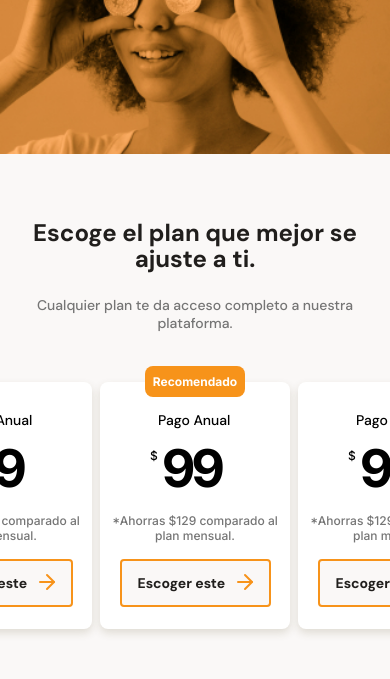
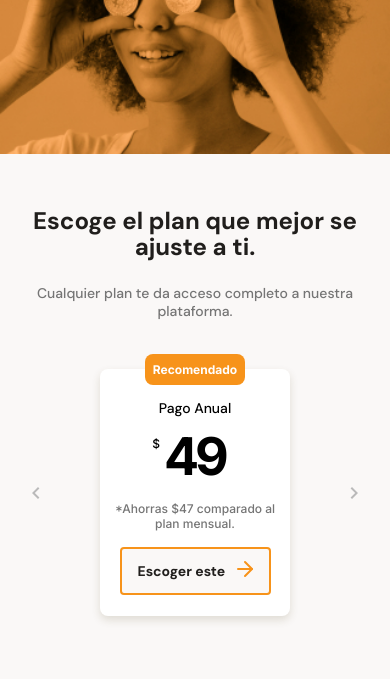
Before and after one commit to MauriMurillo/Batabit-Project, a plain HTML site: page index.html in a window 390 px wide. Shown: the part 2254-2933 px from the top of the page. Drawn offline with Linux system fonts and the light colour scheme.

Commit message:
finished mobile site
added options slide show, fixed some styles and position

```diff
--- a/Styles/styles-index.css
+++ b/Styles/styles-index.css
@@ -405,7 +405,7 @@ header .header-button-container #flechaabajo{
 .options > p{
     text-align: center;
     padding: 8px;
-    margin-bottom: -15px;
+    margin-bottom: -40px;
     font-family: 'Inter';
     font-style: normal;
     font-weight: 700;
@@ -423,6 +423,30 @@ header .header-button-container #flechaabajo{
     grid-template-columns: repeat(3,190px);
     gap: 8px;
     grid-template-rows: 247px;
+    grid-template-areas:
+        "one two three"
+    ;
+}
+.options #arrow-left-options{
+    width: 24px;
+    height: 24px;
+    border: none;
+    background-color: var(--offwhite);
+    position: relative;
+    top: calc(135.5px);
+    right: calc(50% - 36px);
+}
+.options #arrow-right-options{
+    width: 24px;
+    height: 24px;
+    border: none;
+    background-color: var(--offwhite);
+    position: relative;
+    bottom: calc(135.5px);
+    left: calc(50% - 36px);
+}
+.options .options-grid-container .options-grid-pane:nth-child(2n+1){
+    visibility: hidden;
 }
 .options .options-grid-container .options-grid-pane{
     background-color: white;
@@ -435,7 +459,8 @@ header .header-button-container #flechaabajo{
     justify-content: center;
 }
 .options .options-grid-container .options-grid-pane .options-grid-pane-heading{
-    margin: 8px 58px;
+    align-self: center;
+    margin: 8px 0px;
     font-family: 'DM Sans';
     font-style: normal;
     font-weight: 500;
@@ -444,9 +469,9 @@ header .header-button-container #flechaabajo{
     color: black;
 }
 .options .options-grid-container .options-grid-pane .options-grid-pane-price{
-    width: 75px;
+    padding-right: 13px;
     height: 60px;
-    margin-left: 50px;
+    align-self: center;
     margin-bottom: 16px;
     font-family: 'Inter';
     font-style: normal;
@@ -468,6 +493,8 @@ header .header-button-container #flechaabajo{
     line-height: 1.5rem;
 }
 .options .options-grid-container .options-grid-pane .options-grid-pane-info{
+    width: 85%;
+    align-self: center;
     text-align: center;
     font-family: 'Inter';
     font-style: normal;
--- a/index.html
+++ b/index.html
@@ -104,46 +104,47 @@
                 <p>Cualquier plan te da acceso completo a nuestra plataforma.</p>
             </div>
             <p class="-picture-button">Recomendado</p>
+            <button id="arrow-left-options" onclick="slide_options_left()"><img src="./Assets/icons/arrow-left-grey.svg" alt=""></button>
             <div class="options-grid-container">
-                <div class="options-grid-pane">
+                <div id="month" class="options-grid-pane">
                     <p class="options-grid-pane-heading">
-                        Pago Anual
+                        Pago Mensual
                     </p>
                     <p class="options-grid-pane-price">
-                        99
+                        8
                     </p>
                     <p class="options-grid-pane-info">
-                        *Ahorras $129 comparado al plan mensual.
+                        *Plan Basico para mantenerte informado
                     </p>
                     <div class="options-grid-pane-button-container">
                         <a href="" class="options-grid-pane-button">Escoger este</a>
                         <a href=""><img src="./Assets/icons/arrow-right-orange.svg" alt="" id="flecha-der-naranja"></a>
                     </div>
                 </div>
-                <div class="options-grid-pane">
+                <div id="year" class="options-grid-pane">
                     <p class="options-grid-pane-heading">
                         Pago Anual
                     </p>
                     <p class="options-grid-pane-price">
-                        99
+                        49
                     </p>
                     <p class="options-grid-pane-info">
-                        *Ahorras $129 comparado al plan mensual.
+                        *Ahorras $47 comparado al plan mensual.
                     </p>
                     <div class="options-grid-pane-button-container">
                         <a href="" class="options-grid-pane-button">Escoger este</a>
                         <a href=""><img src="./Assets/icons/arrow-right-orange.svg" alt="" id="flecha-der-naranja"></a>
                     </div>
                 </div>
-                <div class="options-grid-pane">
+                <div id="life" class="options-grid-pane">
                     <p class="options-grid-pane-heading">
-                        Pago Anual
+                        Acceso de por vida
                     </p>
                     <p class="options-grid-pane-price">
                         99
                     </p>
                     <p class="options-grid-pane-info">
-                        *Ahorras $129 comparado al plan mensual.
+                        *Ahorras $999+ comparado al plan anual.
                     </p>
                     <div class="options-grid-pane-button-container">
                         <a href="" class="options-grid-pane-button">Escoger este</a>
@@ -151,6 +152,7 @@
                     </div>
                 </div>
             </div>
+            <button id="arrow-right-options" onclick="slide_options_right()"><img src="./Assets/icons/arrow-right-grey.svg" alt=""></button>
         </section>
     </main>
 <!----------------------->
--- a/script.js
+++ b/script.js
@@ -1,5 +1,5 @@
 let slide_exchange_position = 0;
-let slide_options_position = 0;
+let slide_options_position = 1;
 
 
 function slide(){
@@ -20,3 +20,56 @@ function slide(){
     }
     return;
 }
+let arrowleftoptions = document.getElementById("arrow-left-options");
+let arrowrightoptions = document.getElementById("arrow-right-options");
+let slidesoptions = document.getElementsByClassName("options-grid-pane");
+
+
+let month = document.getElementById('month');
+let year = document.getElementById('year');
+let life = document.getElementById('life');
+
+
+function slide_options_left(){
+    slide_options_position -= 1;
+    if (slide_options_position == 0) {
+        arrowleftoptions.style.visibility = "hidden";
+        arrowrightoptions.style.visibility = "visible";
+        slidesoptions[0].style.gridArea = "two";
+        slidesoptions[1].style.gridArea = "one";
+        slidesoptions[2].style.gridArea = "three";
+        month.style.visibility = "visible"
+        year.style.visibility = "hidden"
+    }
+
+    if (slide_options_position == 1) {
+        arrowleftoptions.style.visibility = "visible";
+        arrowrightoptions.style.visibility = "visible";
+        slidesoptions[0].style.gridArea = "one";
+        slidesoptions[1].style.gridArea = "two";
+        slidesoptions[2].style.gridArea = "three";
+        year.style.visibility = "visible"
+        life.style.visibility = "hidden"
+    }
+}
+function slide_options_right(){
+    slide_options_position += 1;
+    if (slide_options_position == 2) {
+        arrowrightoptions.style.visibility = "hidden";
+        arrowleftoptions.style.visibility = "visible";
+        slidesoptions[0].style.gridArea = "one";
+        slidesoptions[1].style.gridArea = "three";
+        slidesoptions[2].style.gridArea = "two";
+        life.style.visibility = "visible"
+        year.style.visibility = "hidden"
+    }
+    if (slide_options_position == 1) {
+        arrowrightoptions.style.visibility = "visible";
+        arrowleftoptions.style.visibility = "visible";
+        slidesoptions[0].style.gridArea = "one";
+        slidesoptions[1].style.gridArea = "two";
+        slidesoptions[2].style.gridArea = "three";
+        year.style.visibility = "visible"
+        month.style.visibility = "hidden"
+    }
+}
```
